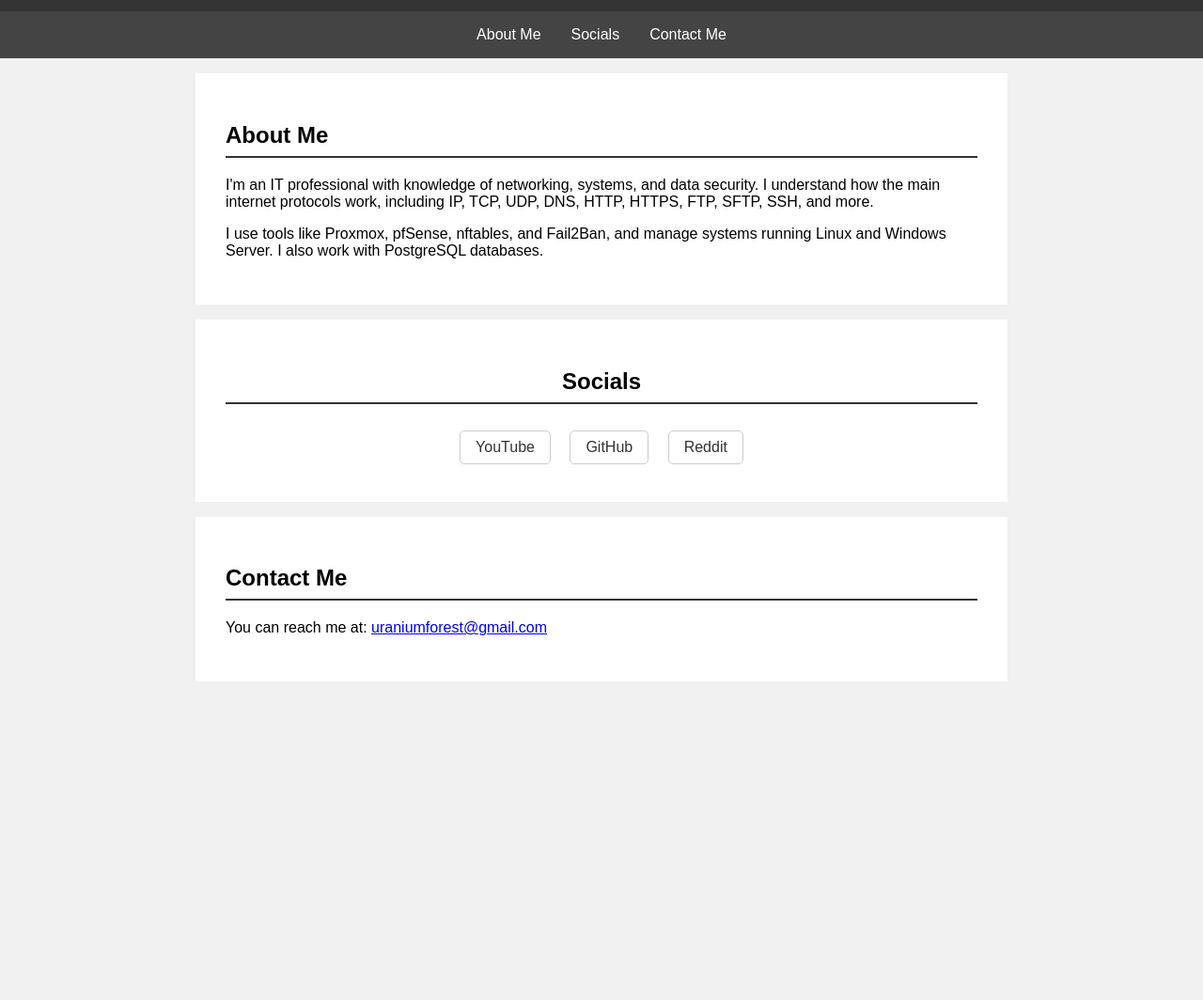
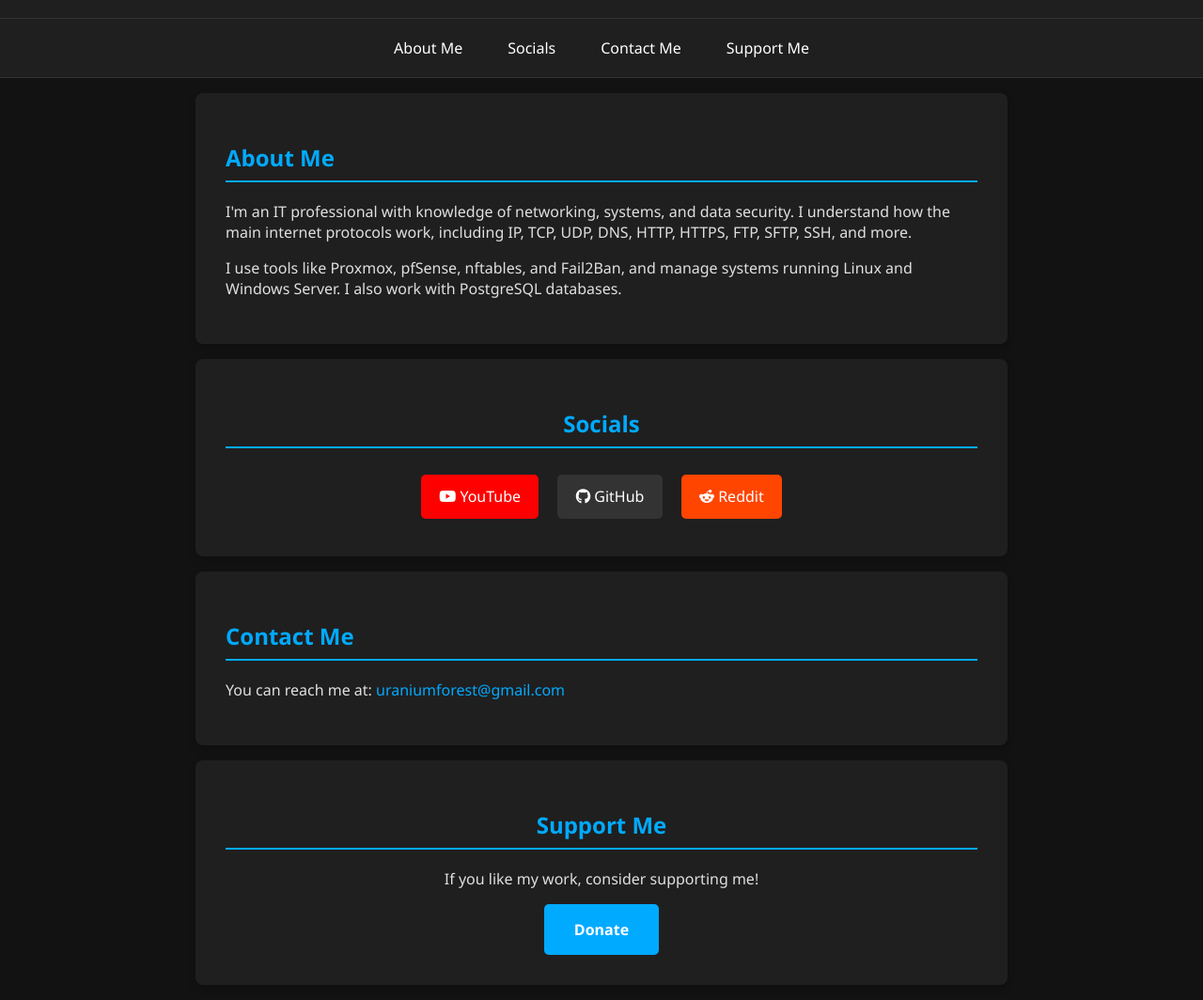
Before and after one commit to UraniumForest/uraniumforest.github.io, a plain HTML site: page index.html in a window 1280 px wide. Shown: the part 100-1164 px from the top of the page at 94% size. Before the commit the page ends 825 px from the top, so only its background shows below. Drawn offline with Linux system fonts and the light colour scheme.

Commit message:
Update index.html

```diff
--- a/index.html
+++ b/index.html
@@ -1,45 +1,59 @@
 <!DOCTYPE html>
 <html lang="en">
 <head>
-    <meta charset="UTF-d">
+    <meta charset="UTF-8">
     <meta name="viewport" content="width=device-width, initial-scale=1.0">
     <title>Uranium Forest</title>
+    <link rel="stylesheet" href="https://cdnjs.cloudflare.com/ajax/libs/font-awesome/6.5.2/css/all.min.css">
     <style>
         body {
-            font-family: sans-serif;
+            font-family: 'Segoe UI', Tahoma, Geneva, Verdana, sans-serif;
             margin: 0;
-            background-color: #f0f0f0;
+            background-color: #121212;
+            color: #e0e0e0;
         }
         header {
-            background-color: #333;
+            background-color: #1f1f1f;
             color: white;
-            padding: 1rem;
+            padding: 2rem 1rem;
             text-align: center;
+            border-bottom: 1px solid #333;
+        }
+        header h1 {
+            margin: 0;
+            font-size: 2.5rem;
         }
         nav {
             display: flex;
             justify-content: center;
-            background-color: #444;
+            background-color: #1f1f1f;
             padding: 0.5rem;
+            position: sticky;
+            top: 0;
+            z-index: 1000;
+            border-bottom: 1px solid #333;
         }
         nav a {
             color: white;
             text-decoration: none;
-            padding: 0.5rem 1rem;
+            padding: 0.75rem 1.5rem;
+            transition: background-color 0.3s;
         }
         nav a:hover {
             background-color: #555;
         }
         section {
             padding: 2rem;
-            margin: 0 auto;
+            margin: 1rem auto;
             max-width: 800px;
-            background-color: white;
-            margin-top: 1rem;
+            background-color: #1f1f1f;
+            border-radius: 8px;
+            box-shadow: 0 4px 8px rgba(0,0,0,0.2);
         }
         h2 {
-            border-bottom: 2px solid #333;
+            border-bottom: 2px solid #00aaff;
             padding-bottom: 0.5rem;
+            color: #00aaff;
         }
         .socials {
             text-align: center;
@@ -47,14 +61,39 @@
         .socials a {
             display: inline-block;
             margin: 0.5rem;
-            padding: 0.5rem 1rem;
-            border: 1px solid #ccc;
+            padding: 0.8rem 1.2rem;
             border-radius: 5px;
             text-decoration: none;
-            color: #333;
+            color: white;
+            transition: transform 0.2s;
         }
         .socials a:hover {
-            background-color: #eee;
+            transform: translateY(-3px);
+        }
+        .youtube { background-color: #ff0000; }
+        .github { background-color: #333; }
+        .reddit { background-color: #ff4500; }
+
+        #contact a {
+            color: #00aaff;
+            text-decoration: none;
+        }
+        #contact a:hover {
+            text-decoration: underline;
+        }
+        .support-button {
+            display: inline-block;
+            padding: 1rem 2rem;
+            background-color: #00aaff;
+            color: white;
+            text-decoration: none;
+            border-radius: 5px;
+            font-weight: bold;
+            text-align: center;
+            transition: background-color 0.3s;
+        }
+        .support-button:hover {
+            background-color: #0088cc;
         }
     </style>
 </head>
@@ -66,6 +105,7 @@
         <a href="#about">About Me</a>
         <a href="#socials">Socials</a>
         <a href="#contact">Contact Me</a>
+        <a href="#support">Support Me</a>
     </nav>
     <section id="about">
         <h2>About Me</h2>
@@ -74,13 +114,18 @@
     </section>
     <section id="socials" class="socials">
         <h2>Socials</h2>
-        <a href="https://www.youtube.com/@serafi555" target="_blank">YouTube</a>
-        <a href="https://github.com/UraniumForest" target="_blank">GitHub</a>
-        <a href="https://www.reddit.com/user/Uranium-Forest" target="_blank">Reddit</a>
+        <a href="https://www.youtube.com/@serafi555" target="_blank" class="youtube"><i class="fab fa-youtube"></i> YouTube</a>
+        <a href="https://github.com/UraniumForest" target="_blank" class="github"><i class="fab fa-github"></i> GitHub</a>
+        <a href="https://www.reddit.com/user/Uranium-Forest" target="_blank" class="reddit"><i class="fab fa-reddit-alien"></i> Reddit</a>
     </section>
     <section id="contact">
         <h2>Contact Me</h2>
         <p>You can reach me at: <a href="mailto:uraniumforest@gmail.com">uraniumforest@gmail.com</a></p>
     </section>
+    <section id="support" style="text-align: center;">
+        <h2>Support Me</h2>
+        <p>If you like my work, consider supporting me!</p>
+        <a href="#" class="support-button">Donate</a>
+    </section>
 </body>
 </html>
```
